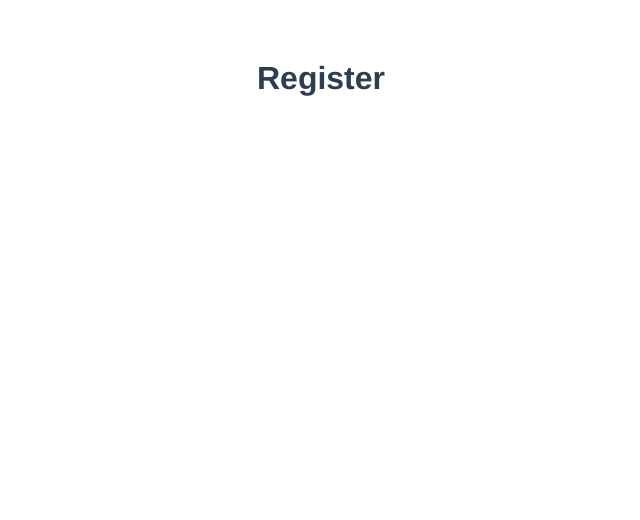
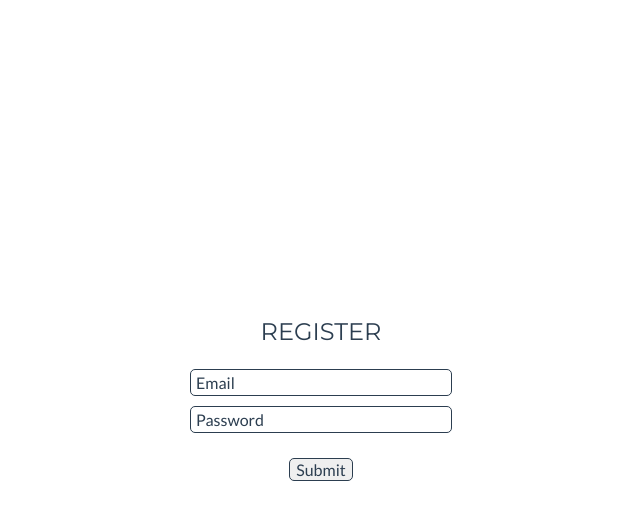
Before and after one commit to marceaudavid/viabrico-client, a Vue app: page /register in a window 1280 px wide. Shown: the top 520 px of the page, without its empty margins (319-959 px from the left). Built offline with nearby package versions, Linux system fonts and the light colour scheme.

Commit message:
Login and register

```diff
--- a/src/App.vue
+++ b/src/App.vue
@@ -5,12 +5,137 @@
 </template>
 
 <style>
+/* Import Fonts */
+@import url("https://fonts.googleapis.com/css?family=Lato|Montserrat");
+/* Reset CSS */
+html,
+body,
 #app {
-  font-family: "Avenir", Helvetica, Arial, sans-serif;
-  -webkit-font-smoothing: antialiased;
-  -moz-osx-font-smoothing: grayscale;
-  text-align: center;
-  color: #2c3e50;
-  margin-top: 60px;
+  width: 100%;
+  height: 100%;
+}
+html,
+body,
+div,
+span,
+applet,
+object,
+iframe,
+h1,
+h2,
+h3,
+h4,
+h5,
+h6,
+p,
+blockquote,
+pre,
+a,
+abbr,
+acronym,
+address,
+big,
+cite,
+code,
+del,
+dfn,
+em,
+img,
+ins,
+kbd,
+q,
+s,
+samp,
+small,
+strike,
+strong,
+sub,
+sup,
+tt,
+var,
+b,
+u,
+i,
+center,
+dl,
+dt,
+dd,
+ol,
+ul,
+li,
+fieldset,
+form,
+label,
+legend,
+table,
+caption,
+tbody,
+tfoot,
+thead,
+tr,
+th,
+td,
+article,
+aside,
+canvas,
+details,
+embed,
+figure,
+figcaption,
+footer,
+header,
+hgroup,
+menu,
+nav,
+output,
+ruby,
+section,
+summary,
+time,
+mark,
+audio,
+video {
+  margin: 0;
+  padding: 0;
+  border: 0;
+  font-size: 100%;
+  font: inherit;
+  vertical-align: baseline;
+}
+/* HTML5 display-role reset for older browsers */
+article,
+aside,
+details,
+figcaption,
+figure,
+footer,
+header,
+hgroup,
+menu,
+nav,
+section {
+  display: block;
+}
+body {
+  line-height: 1;
+}
+ol,
+ul {
+  list-style: none;
+}
+blockquote,
+q {
+  quotes: none;
+}
+blockquote:before,
+blockquote:after,
+q:before,
+q:after {
+  content: "";
+  content: none;
+}
+table {
+  border-collapse: collapse;
+  border-spacing: 0;
 }
 </style>
--- a/src/components/Form.vue
+++ b/src/components/Form.vue
@@ -1,14 +1,122 @@
 <template>
-  <h1>{{ title }}</h1>
+  <div class="container">
+    <h1 class="title">{{ name }}</h1>
+    <Popup v-for="(error, index) in errors" :key="index" v-bind:error="error"/>
+    <form class="form" @submit="request">
+      <input class="input" type="email" v-model="email" name="email" placeholder="Email" required>
+      <input
+        class="input"
+        type="password"
+        v-model="password"
+        name="password"
+        placeholder="Password"
+        required
+      >
+      <Submit v-bind:loading="loading"/>
+    </form>
+  </div>
 </template>
 
 <script>
+import router from "@/router.js";
+import Popup from "@/components/Popup.vue";
+import Submit from "@/components/Submit.vue";
+
 export default {
-  name: "HelloWorld",
+  name: "Form",
   props: {
-    title: String
+    name: String
+  },
+  components: {
+    Popup,
+    Submit
+  },
+  data: function() {
+    return {
+      loading: false,
+      email: null,
+      password: null,
+      response: null,
+      errors: []
+    };
+  },
+  methods: {
+    request(e) {
+      e.preventDefault();
+      this.loading = true;
+      fetch(`https://viabrico.herokuapp.com/${this.name}`, {
+        method: "POST",
+        headers: {
+          "Content-Type": "application/json"
+        },
+        body: JSON.stringify({ email: this.email, password: this.password })
+      })
+        .then(body => {
+          if (body.status === 403) {
+            this.errors.push(`Wrong password`);
+          } else if (body.status === 404) {
+            this.errors.push(`This user doesn't exist`);
+          } else {
+            if (this.name === "register") {
+              router.push({ name: "login" });
+            } else {
+              return body.json();
+            }
+          }
+        })
+        .then(res => {
+          console.log(res);
+          this.loading = false;
+          if (this.name === "login") {
+            router.push({ name: "dashboard", params: { token: res } });
+          }
+        })
+        .catch(() => {
+          this.loading = false;
+          this.errors.push(`Network error, please retry later`);
+        });
+    }
   }
 };
 </script>
 <style scoped>
+.container {
+  display: flex;
+  flex-direction: column;
+  align-items: center;
+  justify-content: center;
+  width: 740px;
+  height: 100%;
+  margin: auto;
+}
+.title {
+  margin: 20px 0px;
+  text-transform: uppercase;
+  font-family: "Montserrat", Courier, monospace;
+  font-size: 1.5em;
+  color: #2c3e50;
+}
+.form {
+  display: flex;
+  flex-direction: column;
+  align-items: center;
+  justify-content: space-around;
+}
+
+.input {
+  width: 250px;
+  height: 25px;
+  margin: 5px 0px;
+  padding: 0px 5px;
+  font-family: "Lato", Courier, monospace;
+  font-size: 1em;
+  border: 1px solid #2c3e50;
+  border-radius: 5px;
+  color: #2c3e50;
+}
+
+.input::placeholder {
+  font-family: "Lato", Courier, monospace;
+  color: #2c3e50;
+}
 </style>
--- /dev/null
+++ b/src/components/Popup.vue
@@ -0,0 +1,57 @@
+<template>
+  <div v-if="display" class="popup">
+    <p class="popup-text">{{error}}</p>
+    <img
+      v-on:click="togglePopup"
+      class="popup-icon"
+      src="@/assets/icons/close.svg"
+      alt="close popup"
+    >
+  </div>
+</template>
+
+<script>
+export default {
+  name: "Popup",
+  props: {
+    error: String
+  },
+  data() {
+    return {
+      display: true
+    };
+  },
+  methods: {
+    togglePopup() {
+      this.display = !this.display;
+    }
+  }
+};
+</script>
+
+<style>
+.popup {
+  width: 250px;
+  min-height: 25px;
+  display: flex;
+  flex-direction: row;
+  align-items: center;
+  justify-content: space-between;
+  margin: 5px 0px;
+  padding: 0px 5px;
+  border: 1px solid #2c3e50;
+  border-radius: 5px;
+  background-color: #e74c3c;
+}
+.popup-text {
+  margin: 0px;
+  font-family: "Montserrat", Courier, monospace;
+  font-size: 1em;
+  color: #2c3e50;
+}
+.popup-icon {
+  width: 20px;
+  height: 20px;
+  cursor: pointer;
+}
+</style>
--- /dev/null
+++ b/src/components/Submit.vue
@@ -0,0 +1,48 @@
+<template>
+  <button v-if="!loading" class="submit" type="submit">Submit</button>
+  <button v-else class="submit" type="submit">
+    <div class="loader"></div>
+  </button>
+</template>
+
+<script>
+export default {
+  name: "Submit",
+  props: {
+    loading: Boolean
+  },
+  methods: {
+    isLoading() {}
+  }
+};
+</script>
+
+<style>
+.submit {
+  margin: 20px 0px;
+  cursor: pointer;
+  font-family: "Lato", Courier, monospace;
+  font-size: 1em;
+  border: 1px solid #2c3e50;
+  border-radius: 5px;
+  color: #2c3e50;
+}
+
+.loader {
+  border: 5px solid #f3f3f3;
+  border-top: 5px solid #2c3e50;
+  border-radius: 50%;
+  width: 20px;
+  height: 20px;
+  animation: spin 2s linear infinite;
+}
+
+@keyframes spin {
+  0% {
+    transform: rotate(0deg);
+  }
+  100% {
+    transform: rotate(360deg);
+  }
+}
+</style>
--- a/src/router.js
+++ b/src/router.js
@@ -50,8 +50,8 @@ export default new Router({
         }
       ],
       beforeEnter: (to, from, next) => {
-        if (to.params.token === null) {
-          next(false);
+        if (to.params.token === null || to.params.token === undefined) {
+          next("/login");
         } else {
           next();
         }
--- a/src/views/Login.vue
+++ b/src/views/Login.vue
@@ -1,5 +1,5 @@
 <template>
-  <Form title="Login"/>
+  <Form name="login"/>
 </template>
 
 <script>
--- a/src/views/Register.vue
+++ b/src/views/Register.vue
@@ -1,5 +1,5 @@
 <template>
-  <Form title="Register"/>
+  <Form name="register"/>
 </template>
 
 <script>
```
Also changed, not shown: src/components/Card.vue (deleted, +0 -15 lines), src/assets/icons/close.svg (added), src/assets/logo.png (deleted).
